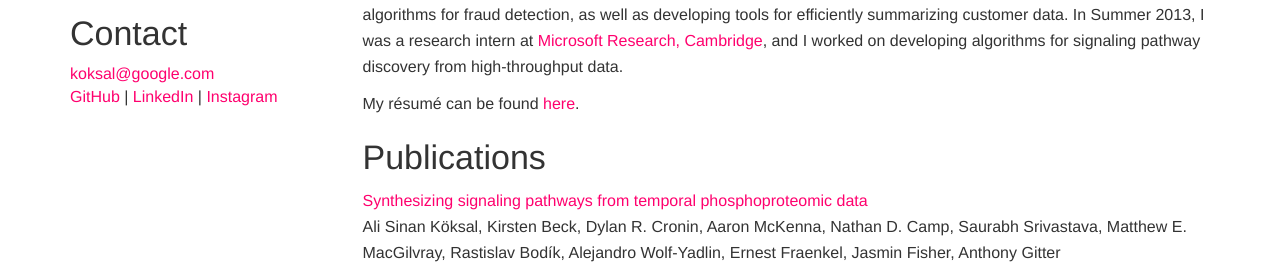
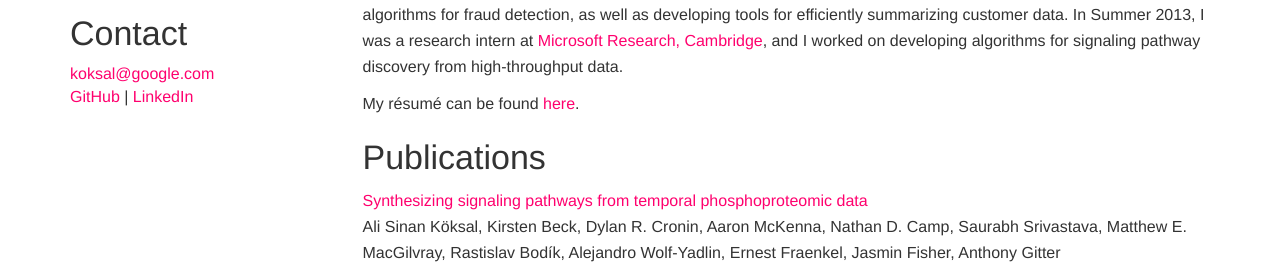
Before and after one commit to koksal/koksal.github.io, a Jekyll site: the page built from index.md, in a window 1280 px wide. Shown: the part 401-671 px from the top of the page. Built offline with Jekyll 4.4.1, drawn with Linux system fonts in a browser that asks for light colours; some web fonts are replaced.

Commit message:
Update default.html

```diff
--- a/_layouts/default.html
+++ b/_layouts/default.html
@@ -21,7 +21,7 @@
               <address>
               <a href="mailto:koksal@google.com">koksal@google.com</a>
               <br/>
-              <a href="https://github.com/koksal">GitHub</a> | <a href="https://www.linkedin.com/in/alisinankoksal/">LinkedIn</a> | <a href="https://www.instagram.com/entartete/">Instagram</a>
+              <a href="https://github.com/koksal">GitHub</a> | <a href="https://www.linkedin.com/in/alisinankoksal/">LinkedIn</a>
               </address>
           </div>
           <div class="col-md-8 col-lg-9">
```
